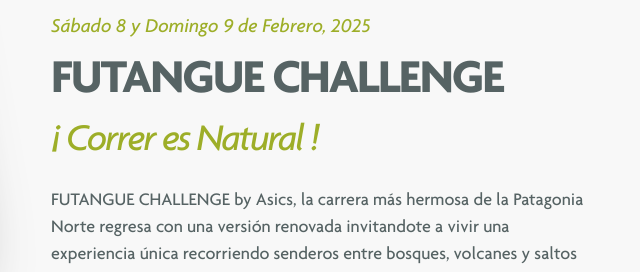
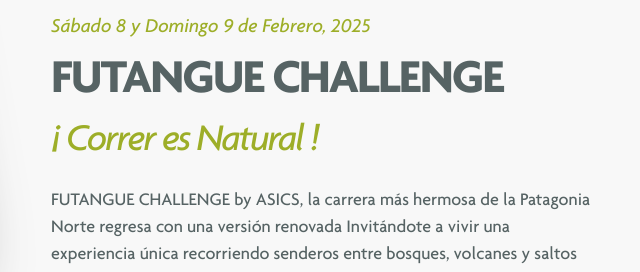
Before and after one commit to TimetrackCL/futanguechallenge.cl, a plain HTML site: page index.html in a window 1280 px wide. Shown: the part 836-1108 px from the top of the page, 604-1244 px from the left. Drawn offline with nearby package versions, Linux system fonts and the light colour scheme; files whose address does not match are found by name.

Commit message:
ajuste textos

```diff
--- a/index.html
+++ b/index.html
@@ -284,7 +284,7 @@
         <small class="date text-green-light-primary font-agenda-medium-italic">Sábado 8 y Domingo 9 de Febrero, 2025</small>
         <h1 class="color-green-primary">Futangue Challenge <br> <small class="text-green-light-primary sub-title">¡ Correr es Natural !</small></h1>
         <p>
-          <strong>FUTANGUE CHALLENGE by Asics,</strong> la carrera más hermosa de la Patagonia Norte regresa con una versión renovada invitandote a vivir una experiencia única recorriendo senderos entre bosques, volcanes y saltos de agua de los Andes patagónicos chilenos.
+          <strong>FUTANGUE CHALLENGE by ASICS,</strong> la carrera más hermosa de la Patagonia Norte regresa con una versión renovada Invitándote a vivir una experiencia única recorriendo senderos entre bosques, volcanes y saltos de agua de los Andes patagónicos chilenos.
         </p>
 
         <div class="d-flex flex-column-reverse align-items-end align-items-md-end ">
```
